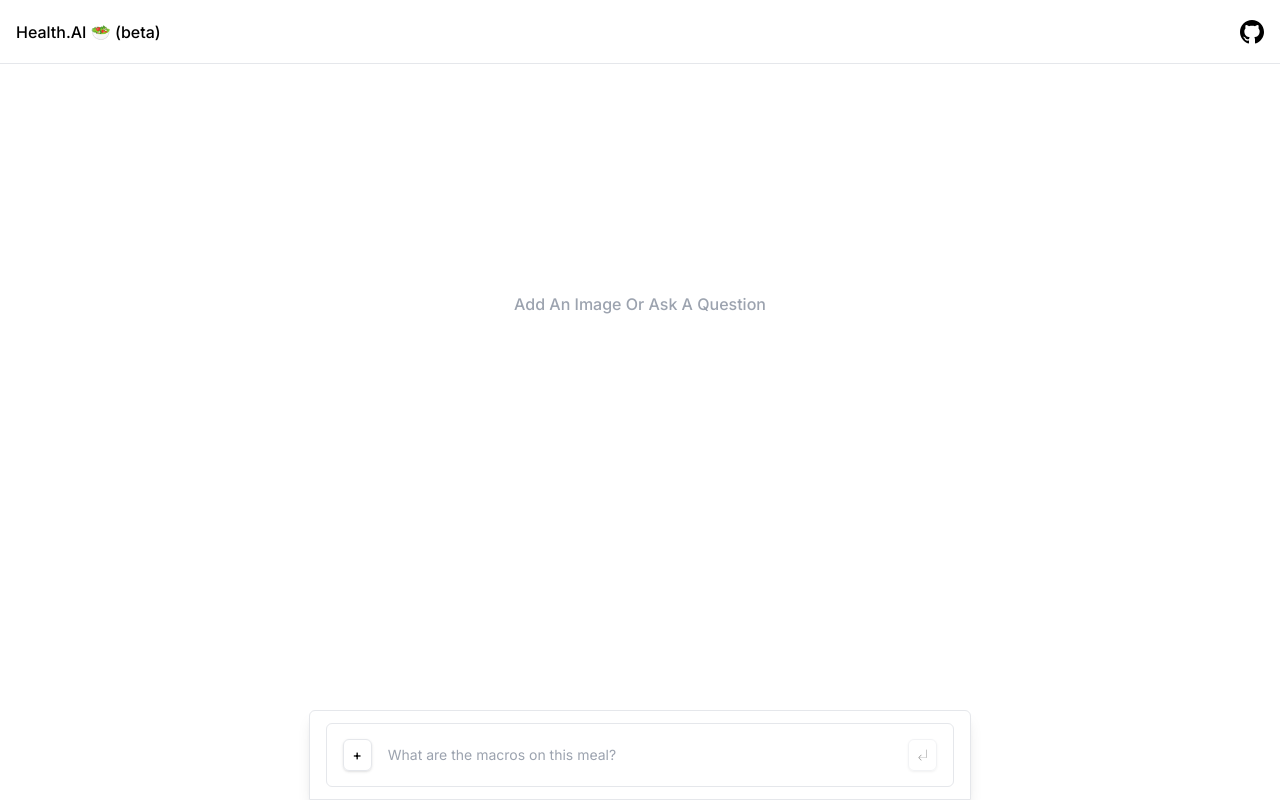
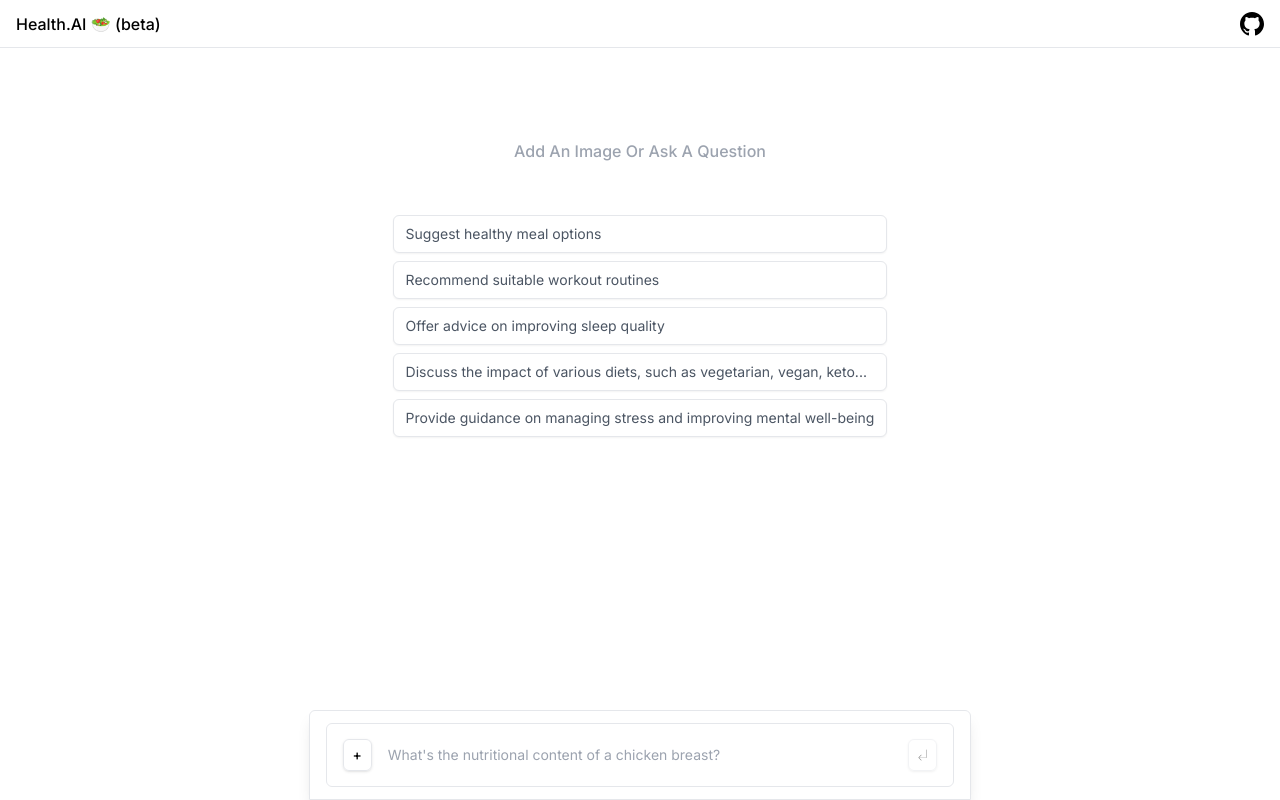
Before and after one commit to FrancoCanzani/calories-chat, a Next.js app: page / in a window 1280 px wide. Built offline with nearby package versions, Linux system fonts and the light colour scheme.

Commit message:
adds input suggestions

```diff
--- a/src/app/components/chat-list.tsx
+++ b/src/app/components/chat-list.tsx
@@ -1,19 +1,23 @@
 import { Message } from 'ai';
 import { ChatScrollAnchor } from './chat-scroll-anchor';
 import { cn } from '../utils/cn';
+import PromptSuggestions from './prompt-suggestions';
+import { Dispatch, SetStateAction } from 'react';
 
 export default function ChatList({
   messages,
   imageUrls,
+  setInput,
 }: {
   messages: Message[];
   imageUrls: string[];
+  setInput: Dispatch<SetStateAction<string>>;
 }) {
   return (
     <div className={cn('pb-36 pt-4 md:pt-10', imageUrls.length && 'pb-52')}>
       {messages.length ? (
         <>
-          <div className='relative mx-auto max-w-2xl px-4 space-y-2'>
+          <div className='relative mx-auto max-w-2xl space-y-3'>
             {messages.map((m) => (
               <div
                 key={m.id}
@@ -22,14 +26,40 @@ export default function ChatList({
                 {m.role === 'user' ? (
                   <div className='flex justify-end'>
                     <div className='rounded-md rounded-br-none bg-gray-100 px-2 py-1 w-fit'>
-                      {'User: '}
                       {m.content}
                     </div>
+                    <svg
+                      xmlns='http://www.w3.org/2000/svg'
+                      width='1.3em'
+                      height='1.3em'
+                      viewBox='0 0 24 24'
+                      className='ml-1'
+                    >
+                      <circle cx='12' cy='6' r='4' fill='currentColor' />
+                      <ellipse
+                        cx='12'
+                        cy='17'
+                        fill='currentColor'
+                        rx='7'
+                        ry='4'
+                      />
+                    </svg>
                   </div>
                 ) : (
                   <div className='flex justify-start'>
+                    <svg
+                      xmlns='http://www.w3.org/2000/svg'
+                      width='1.3em'
+                      height='1.3em'
+                      viewBox='0 0 24 24'
+                      className='mr-1'
+                    >
+                      <path
+                        fill='currentColor'
+                        d='M12.5 1.5c-1.77 0-3.33 1.17-3.83 2.87C8.14 4.13 7.58 4 7 4a4 4 0 0 0-4 4a4.01 4.01 0 0 0 3 3.87V19h13v-7.13c1.76-.46 3-2.05 3-3.87a4 4 0 0 0-4-4c-.58 0-1.14.13-1.67.37c-.5-1.7-2.06-2.87-3.83-2.87m-.5 9h1v7h-1zm-3 2h1v5H9zm6 0h1v5h-1zM6 20v1a1 1 0 0 0 1 1h11a1 1 0 0 0 1-1v-1z'
+                      />
+                    </svg>
                     <div className='rounded-md rounded-bl-none bg-green-200 px-2 py-1 w-fit'>
-                      {'Assistant: '}
                       {m.content}
                     </div>
                   </div>
@@ -40,10 +70,11 @@ export default function ChatList({
           <ChatScrollAnchor messages={messages} />
         </>
       ) : (
-        <div className='flex justify-center items-center h-[25rem]'>
+        <div className='flex flex-col justify-evenly items-center h-[25rem]'>
           <p className='text-center capitalize text-balance font-medium text-gray-400'>
             Add an image or ask a question
           </p>
+          <PromptSuggestions setInput={setInput} />
         </div>
       )}
     </div>
--- a/src/app/components/chat-toolbar.tsx
+++ b/src/app/components/chat-toolbar.tsx
@@ -15,7 +15,7 @@ export default function ChatToolbar({
   ) => Promise<string | null | undefined>;
 }) {
   return (
-    <div className='px-9 py-1 flex items-center justify-start space-x-2'>
+    <div className='sm:px-10 px-1 py-1 flex items-center justify-start space-x-2'>
       {isLoading && (
         <Button
           variant={'outline'}
--- a/src/app/components/header.tsx
+++ b/src/app/components/header.tsx
@@ -2,7 +2,7 @@ import * as React from 'react';
 
 export function Header() {
   return (
-    <header className='sticky top-0 z-50 flex items-center justify-between w-full h-16 px-4 border-b shrink-0 bg-gradient-to-b from-background/10 via-background/50 to-background/80 backdrop-blur-xl'>
+    <header className='sticky top-0 z-50 flex items-center justify-between w-full h-12 px-4 border-b shrink-0 backdrop-blur-xl'>
       <div className='flex items-center justify-between space-x-2 w-full'>
         <h1 className='font-medium'>Health.AI 🥗 (beta)</h1>
         <a
--- a/src/app/components/prompt-form.tsx
+++ b/src/app/components/prompt-form.tsx
@@ -127,7 +127,7 @@ export default function PromptForm({
 
   return (
     <div className='fixed z-50 inset-x-0 bottom-0 w-full bg-white animate-in duration-300 ease-in-out'>
-      <div className='mx-auto sm:max-w-3xl sm:px-4'>
+      <div className='mx-auto sm:max-w-3xl sm:px-4 backdrop-blur-sm'>
         <ChatToolbar
           stop={stop}
           reload={reload}
@@ -166,7 +166,7 @@ export default function PromptForm({
                 <input
                   className='sm:min-h-[60px] w-full bg-transparent px-4 py-[1.3rem] focus-within:outline-none sm:text-sm'
                   value={input}
-                  placeholder='What are the macros on this meal?'
+                  placeholder="What's the nutritional content of a chicken breast?"
                   autoFocus
                   onChange={handleInputChange}
                 />
--- /dev/null
+++ b/src/app/components/prompt-suggestions.tsx
@@ -0,0 +1,29 @@
+import { Dispatch, SetStateAction } from 'react';
+
+export default function PromptSuggestions({
+  setInput,
+}: {
+  setInput: Dispatch<SetStateAction<string>>;
+}) {
+  const promptSuggestions = [
+    'Suggest healthy meal options',
+    'Recommend suitable workout routines',
+    'Offer advice on improving sleep quality',
+    'Discuss the impact of various diets, such as vegetarian, vegan, keto...',
+    'Provide guidance on managing stress and improving mental well-being',
+  ];
+
+  return (
+    <div className='gap-2 p-2 sm:p-0 grid text-xs sm:text-sm'>
+      {promptSuggestions.map((sug) => (
+        <button
+          onClick={() => setInput(sug)}
+          key={sug}
+          className='bg-white text-start rounded-md px-3 py-2 hover:bg-gray-50 text-gray-600 border shadow-sm'
+        >
+          {sug}
+        </button>
+      ))}
+    </div>
+  );
+}
--- a/src/app/page.tsx
+++ b/src/app/page.tsx
@@ -22,7 +22,7 @@ export default function Page() {
 
   return (
     <>
-      <ChatList messages={messages} imageUrls={imageUrls} />
+      <ChatList messages={messages} imageUrls={imageUrls} setInput={setInput} />
       <PromptForm
         setInput={setInput}
         handleInputChange={handleInputChange}
```
